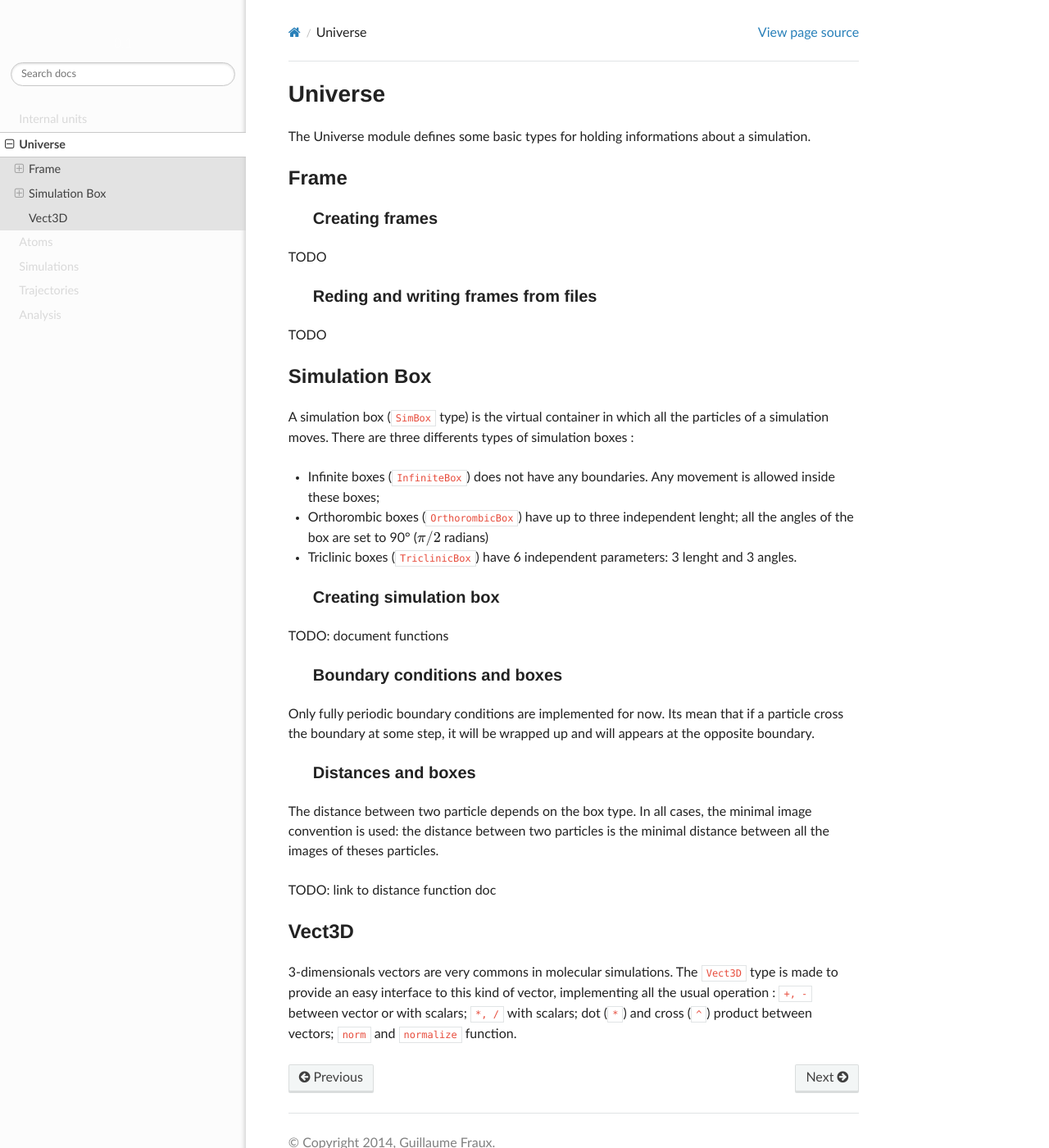
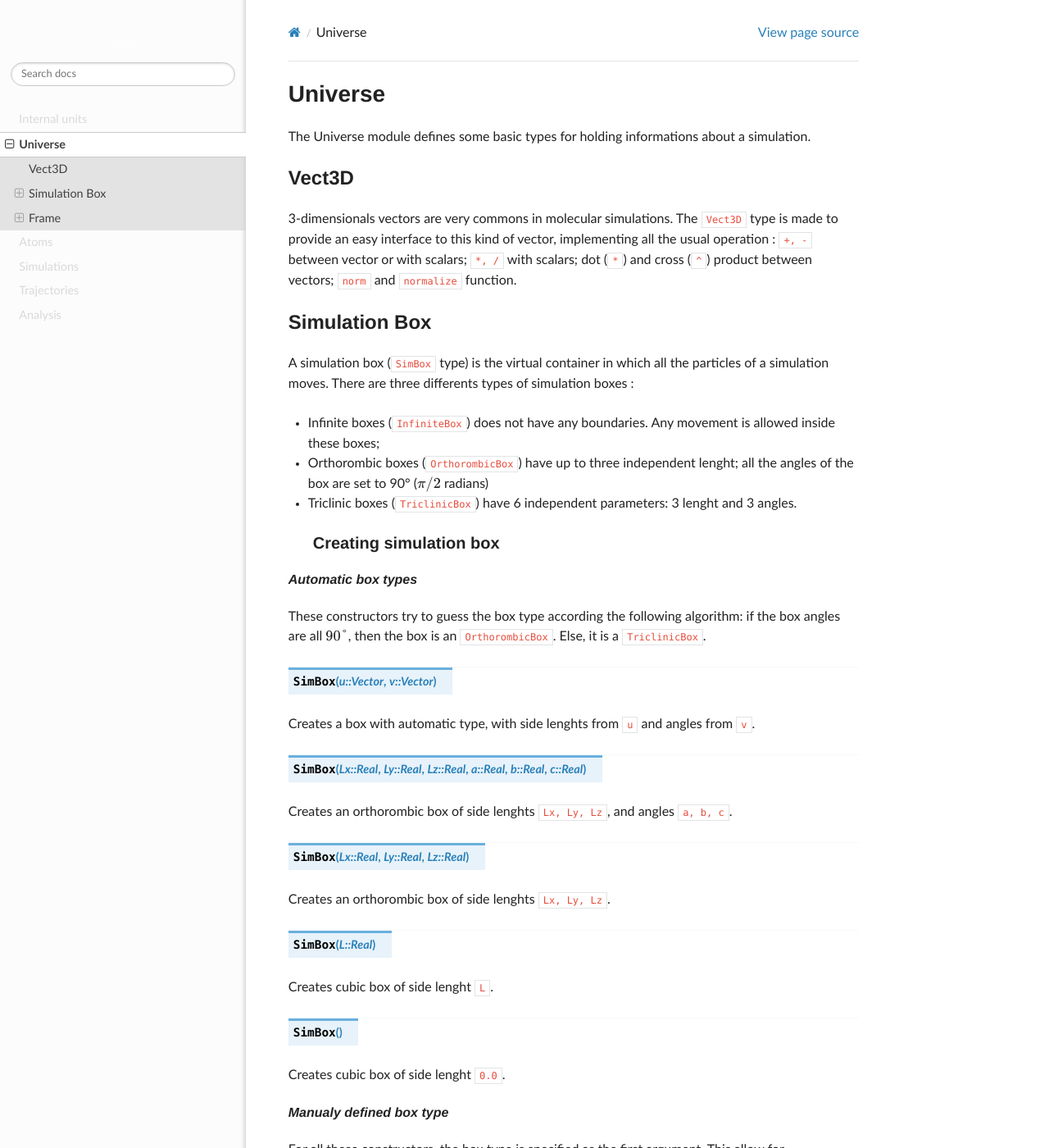
Before and after one commit to Luthaf/Jumos.jl, a Sphinx documentation site: the page built from doc/universe/index.rst, in a window 1280 px wide and 1400 px high. Shown: the whole window at 82% size. Built offline with Sphinx 7.4.7 and the Read the Docs theme 2.0.0, drawn with Linux system fonts in a browser that asks for light colours; some of the changed text lies outside the part shown.

Commit message:
[doc] Documents Frame and SimBox types

```diff
--- a/doc/atoms/index.rst
+++ b/doc/atoms/index.rst
@@ -4,6 +4,8 @@
 Atom type
 ---------
 
+.. _type-Topology:
+
 Topology
 --------
 
--- a/doc/universe/index.rst
+++ b/doc/universe/index.rst
@@ -3,54 +3,6 @@
 
 The Universe module defines some basic types for holding informations about a
 simulation.
-
-Frame
------
-
-Creating frames
-^^^^^^^^^^^^^^^
-
-TODO
-
-Reding and writing frames from files
-^^^^^^^^^^^^^^^^^^^^^^^^^^^^^^^^^^^^
-
-TODO
-
-Simulation Box
---------------
-
-A simulation box (``SimBox`` type) is the virtual container in which all the
-particles of a simulation moves. There are three differents types of simulation
-boxes :
-
-- Infinite boxes (``InfiniteBox``) does not have any boundaries. Any movement
-  is allowed inside these boxes;
-- Orthorombic boxes (``OrthorombicBox``) have up to three independent lenght;
-  all the angles of the box are set to 90° (:math:`\pi/2` radians)
-- Triclinic boxes (``TriclinicBox``) have 6 independent parameters: 3 lenght and
-  3 angles.
-
-Creating simulation box
-^^^^^^^^^^^^^^^^^^^^^^^
-
-TODO: document functions
-
-Boundary conditions and boxes
-^^^^^^^^^^^^^^^^^^^^^^^^^^^^^
-
-Only fully periodic boundary conditions are implemented for now. Its mean that
-if a particle cross the boundary at some step, it will be wrapped up and will
-appears at the opposite boundary.
-
-Distances and boxes
-^^^^^^^^^^^^^^^^^^^
-
-The distance between two particle depends on the box type. In all cases, the
-minimal image convention is used: the distance between two particles is the
-minimal distance between all the images of theses particles.
-
-TODO: link to distance function doc
 
 Vect3D
 ------
@@ -89,3 +41,144 @@
    f();g()
    f() -> elapsed time: 0.003867119 seconds
    g() -> elapsed time: 0.477103004 seconds
+
+.. _type-SimBox:
+
+Simulation Box
+--------------
+
+A simulation box (``SimBox`` type) is the virtual container in which all the
+particles of a simulation moves. There are three differents types of simulation
+boxes :
+
+- Infinite boxes (``InfiniteBox``) does not have any boundaries. Any movement
+  is allowed inside these boxes;
+- Orthorombic boxes (``OrthorombicBox``) have up to three independent lenght;
+  all the angles of the box are set to 90° (:math:`\pi/2` radians)
+- Triclinic boxes (``TriclinicBox``) have 6 independent parameters: 3 lenght and
+  3 angles.
+
+Creating simulation box
+^^^^^^^^^^^^^^^^^^^^^^^
+
+Automatic box types
+"""""""""""""""""""
+
+These constructors try to guess the box type according the following algorithm:
+if the box angles are all :math:`90°`, then the box is an ``OrthorombicBox``.
+Else, it is a ``TriclinicBox``.
+
+.. function:: SimBox(u::Vector, v::Vector)
+
+Creates a box with automatic type, with side lenghts from ``u`` and angles from
+``v``.
+
+.. function:: SimBox(Lx::Real, Ly::Real, Lz::Real, a::Real, b::Real, c::Real)
+
+Creates an orthorombic box of side lenghts ``Lx, Ly, Lz``, and angles ``a, b, c``.
+
+.. function:: SimBox(Lx::Real, Ly::Real, Lz::Real)
+
+Creates an orthorombic box of side lenghts ``Lx, Ly, Lz``.
+
+.. function:: SimBox(L::Real)
+
+Creates cubic box of side lenght ``L``.
+
+.. function:: SimBox()
+
+Creates cubic box of side lenght ``0.0``.
+
+Manualy defined box type
+""""""""""""""""""""""""
+
+For all these constructors, the box type is specified as the first argument. This
+allow for ``InfiniteBox`` and ``TriclinicBox`` with initial angles of :math:`90°`
+to be constructed.
+
+.. function:: SimBox(box_type, u::Vector, v::Vector)
+
+Create a box by taking the lenghts from ``u`` and the angles from ``v``.
+
+.. function:: SimBox(box_type, Lx::Real, Ly::Real, Lz::Real)
+
+Create a box with side lenghts of ``Lx, Ly, Lz`` and angles of ``90°``.
+
+.. function:: SimBox(box_type, L::Real)
+
+Creates cubic box of side lenght ``L``.
+
+.. function:: SimBox(box_type)
+
+Creates cubic box of side lenght ``0.0``.
+
+Indexing simulation box
+^^^^^^^^^^^^^^^^^^^^^^^
+
+.. function:: getindex(b::SimBox, i::String)
+
+.. function:: getindex(b::SimBox, i::Int)
+
+Boundary conditions and boxes
+^^^^^^^^^^^^^^^^^^^^^^^^^^^^^
+
+Only fully periodic boundary conditions are implemented for now. Its mean that
+if a particle cross the boundary at some step, it will be wrapped up and will
+appears at the opposite boundary.
+
+Distances and boxes
+^^^^^^^^^^^^^^^^^^^
+
+The distance between two particle depends on the box type. In all cases, the
+minimal image convention is used: the distance between two particles is the
+minimal distance between all the images of theses particles.
+
+TODO: link to distance function doc
+
+
+Frame
+-----
+
+A ``Frame`` object holds the data from one step of a simulation. It is defined as
+
+.. code-block:: julia
+
+    Array3D = Vector{Vect3D{Float32}}
+    NullableArray3D = Union(Void, Array3D)
+
+    type Frame
+        step::Integer
+        box::SimBox
+        topology::Topology
+        positions::Array3D
+        velocities::NullableArray3D
+    end
+
+`i.e.` it contains informations about the current step, the current
+:ref:`box <type-SimBox>` shape, the current :ref:`topology <type-Topology>`, the
+current positions, and maybe the current velocities. As the ``velocities`` field
+may be ``nothing``, one should check for it's existency before using it in some
+algorithm.
+
+Creating frames
+^^^^^^^^^^^^^^^
+
+There are two ways to create frames: either explicitly or implicity. Explicit
+creation uses one of the constructors below. Implicit creation occurs while
+reading frames from a stored trajectory or from running a simulation.
+
+The Frame type have the following constructors:
+
+.. function:: Frame(::Topology)
+
+Create a frame given a topology. The arrays are pre-allocated to store data
+according to the topology.
+
+.. function:: Frame()
+
+Create an empty frame, with a 0-atoms topology.
+
+Reding and writing frames from files
+^^^^^^^^^^^^^^^^^^^^^^^^^^^^^^^^^^^^
+
+TODO
```
